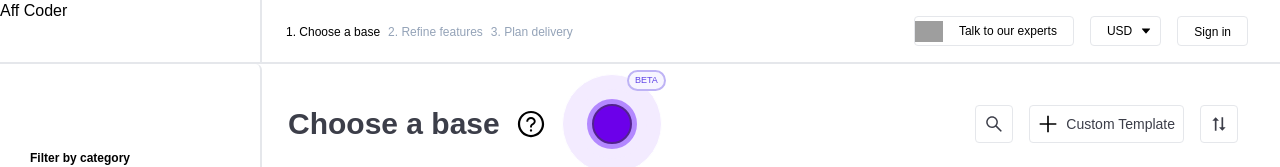
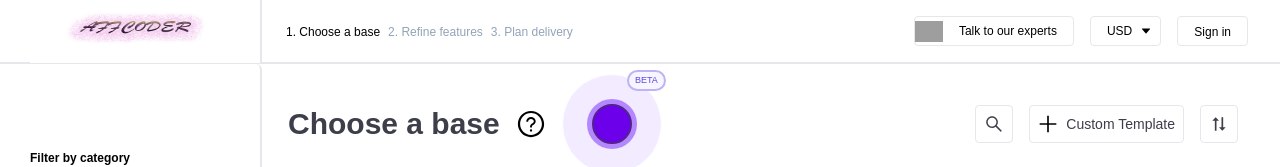
Before and after one commit to Anvo8222/builder_studio_group, a React (Create React App) app: page / in a window 1280 px wide. Shown: the top 167 px of the page. Built offline with nearby package versions, Linux system fonts and the light colour scheme; grey boxes are pictures that could not be loaded.

Commit message:
change logo

```diff
--- a/src/components/Header/Logo.js
+++ b/src/components/Header/Logo.js
@@ -1,10 +1,11 @@
 import React from "react";
 import PropTypes from "prop-types";
+import logo from "../../images/logo.png";
 
 function Logo(props) {
   return (
     <div className="h-[64px] sm:min-w-[200px] min-w-[262px] sm:border-r-0 border-r-2 border-solid border-inherit">
-      Aff Coder
+      <img className="w-[230px] ml-[30px] h-[100%]" src={logo} alt="logo" />
     </div>
   );
 }
```
Also changed, not shown: src/images/logo.png (added).
